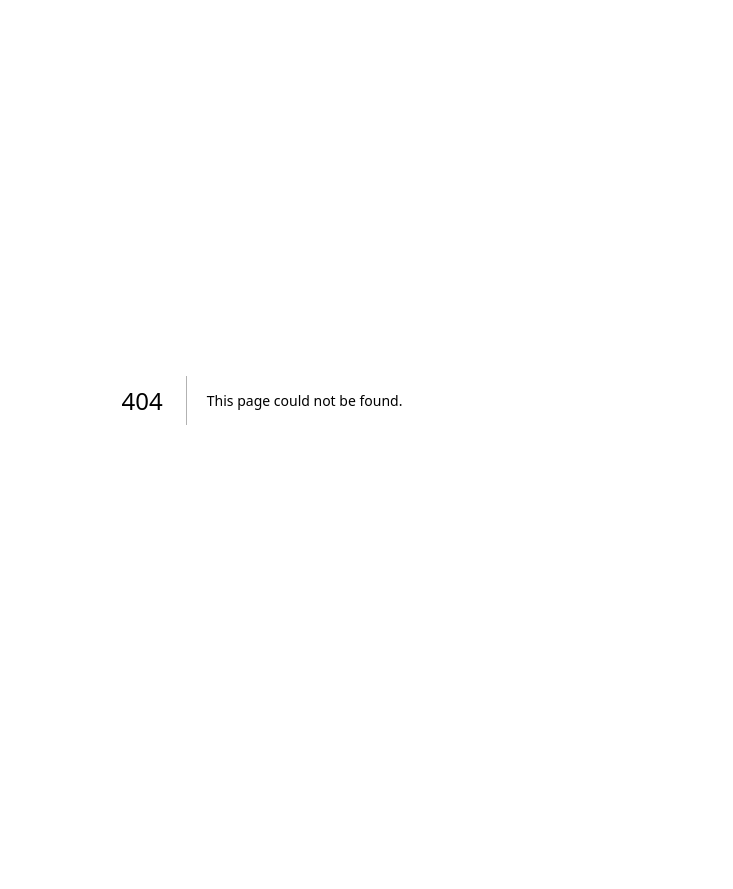
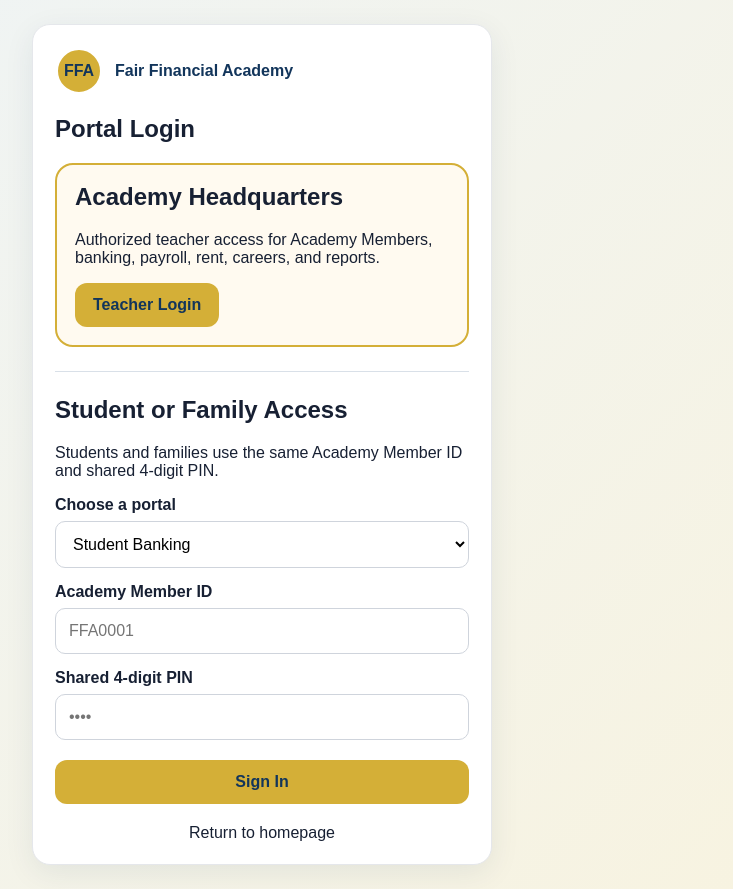
Before and after one commit to aniyaafair/fair-financial-academy, a Next.js app: page /login/app in a window 1280 px wide. Before the commit this address had no page. Shown: the whole page, without its empty margins (378-1111 px from the left). Before the commit the page ends 800 px from the top, so only its background shows below. Built offline with nearby package versions, Linux system fonts and the light colour scheme.

Commit message:
Create correct portal login route

```diff
--- /dev/null
+++ b/app/login/app/page.tsx
@@ -0,0 +1,231 @@
+"use client";
+
+import Link from "next/link";
+import {
+  FormEvent,
+  Suspense,
+  useState,
+} from "react";
+import {
+  useRouter,
+  useSearchParams,
+} from "next/navigation";
+
+function LoginForm() {
+  const router = useRouter();
+  const searchParams = useSearchParams();
+
+  const [studentId, setStudentId] = useState(
+    searchParams.get("student") || ""
+  );
+  const [pin, setPin] = useState("");
+  const [role, setRole] = useState<
+    "student" | "parent"
+  >("student");
+  const [error, setError] = useState("");
+
+  function handleSubmit(
+    event: FormEvent<HTMLFormElement>
+  ) {
+    event.preventDefault();
+    setError("");
+
+    const formattedId = studentId
+      .trim()
+      .toUpperCase();
+
+    const validId =
+      /^FFA\d{4}$/.test(formattedId) ||
+      /^FFA-\d{4}-\d{3}$/.test(formattedId);
+
+    if (!validId) {
+      setError(
+        "Enter an Academy Member ID such as FFA0001."
+      );
+      return;
+    }
+
+    if (!/^\d{4}$/.test(pin)) {
+      setError("Enter your 4-digit PIN.");
+      return;
+    }
+
+    sessionStorage.setItem(
+      "ffaDemoUser",
+      JSON.stringify({
+        studentId: formattedId,
+        pin,
+        role,
+      })
+    );
+
+    router.push(
+      role === "parent" ? "/parent" : "/student"
+    );
+  }
+
+  return (
+    <main className="login-wrap">
+      <section className="card login-card">
+        <div
+          className="brand"
+          style={{ color: "var(--navy)" }}
+        >
+          <span className="seal">FFA</span>
+          <span>Fair Financial Academy</span>
+        </div>
+
+        <h1>Portal Login</h1>
+
+        <section
+          style={{
+            margin: "20px 0",
+            padding: 18,
+            border: "2px solid var(--gold)",
+            borderRadius: 18,
+            background: "#fffaf0",
+          }}
+        >
+          <h2 style={{ marginTop: 0 }}>
+            Academy Headquarters
+          </h2>
+
+          <p>
+            Authorized teacher access for Academy
+            Members, banking, payroll, rent, careers,
+            and reports.
+          </p>
+
+          <Link
+            className="btn btn-primary"
+            href="/teacher-login"
+            style={{
+              display: "inline-block",
+              textDecoration: "none",
+            }}
+          >
+            Teacher Login
+          </Link>
+        </section>
+
+        <hr
+          style={{
+            border: 0,
+            borderTop: "1px solid #d9e0e8",
+            margin: "24px 0",
+          }}
+        />
+
+        <h2>Student or Family Access</h2>
+
+        <p>
+          Students and families use the same Academy
+          Member ID and shared 4-digit PIN.
+        </p>
+
+        <form onSubmit={handleSubmit}>
+          <label htmlFor="portal-role">
+            Choose a portal
+          </label>
+
+          <select
+            id="portal-role"
+            value={role}
+            onChange={(event) =>
+              setRole(
+                event.target.value as
+                  | "student"
+                  | "parent"
+              )
+            }
+          >
+            <option value="student">
+              Student Banking
+            </option>
+
+            <option value="parent">
+              Family Portal
+            </option>
+          </select>
+
+          <label htmlFor="student-id">
+            Academy Member ID
+          </label>
+
+          <input
+            id="student-id"
+            value={studentId}
+            onChange={(event) =>
+              setStudentId(event.target.value)
+            }
+            placeholder="FFA0001"
+            autoCapitalize="characters"
+            required
+          />
+
+          <label htmlFor="student-pin">
+            Shared 4-digit PIN
+          </label>
+
+          <input
+            id="student-pin"
+            value={pin}
+            onChange={(event) =>
+              setPin(
+                event.target.value
+                  .replace(/\D/g, "")
+                  .slice(0, 4)
+              )
+            }
+            inputMode="numeric"
+            type="password"
+            placeholder="••••"
+            required
+          />
+
+          <button
+            className="btn btn-primary"
+            type="submit"
+            style={{
+              width: "100%",
+              marginTop: 20,
+            }}
+          >
+            Sign In
+          </button>
+
+          {error && (
+            <div className="error">{error}</div>
+          )}
+        </form>
+
+        <Link
+          href="/"
+          style={{
+            display: "block",
+            marginTop: 20,
+            textAlign: "center",
+          }}
+        >
+          Return to homepage
+        </Link>
+      </section>
+    </main>
+  );
+}
+
+export default function LoginPage() {
+  return (
+    <Suspense
+      fallback={
+        <main className="login-wrap">
+          <section className="card login-card">
+            <p>Loading secure portal…</p>
+          </section>
+        </main>
+      }
+    >
+      <LoginForm />
+    </Suspense>
+  );
+}
```
Also changed, not shown: app/login/href="/teacher-login".tsx (deleted, +0 -74 lines).
